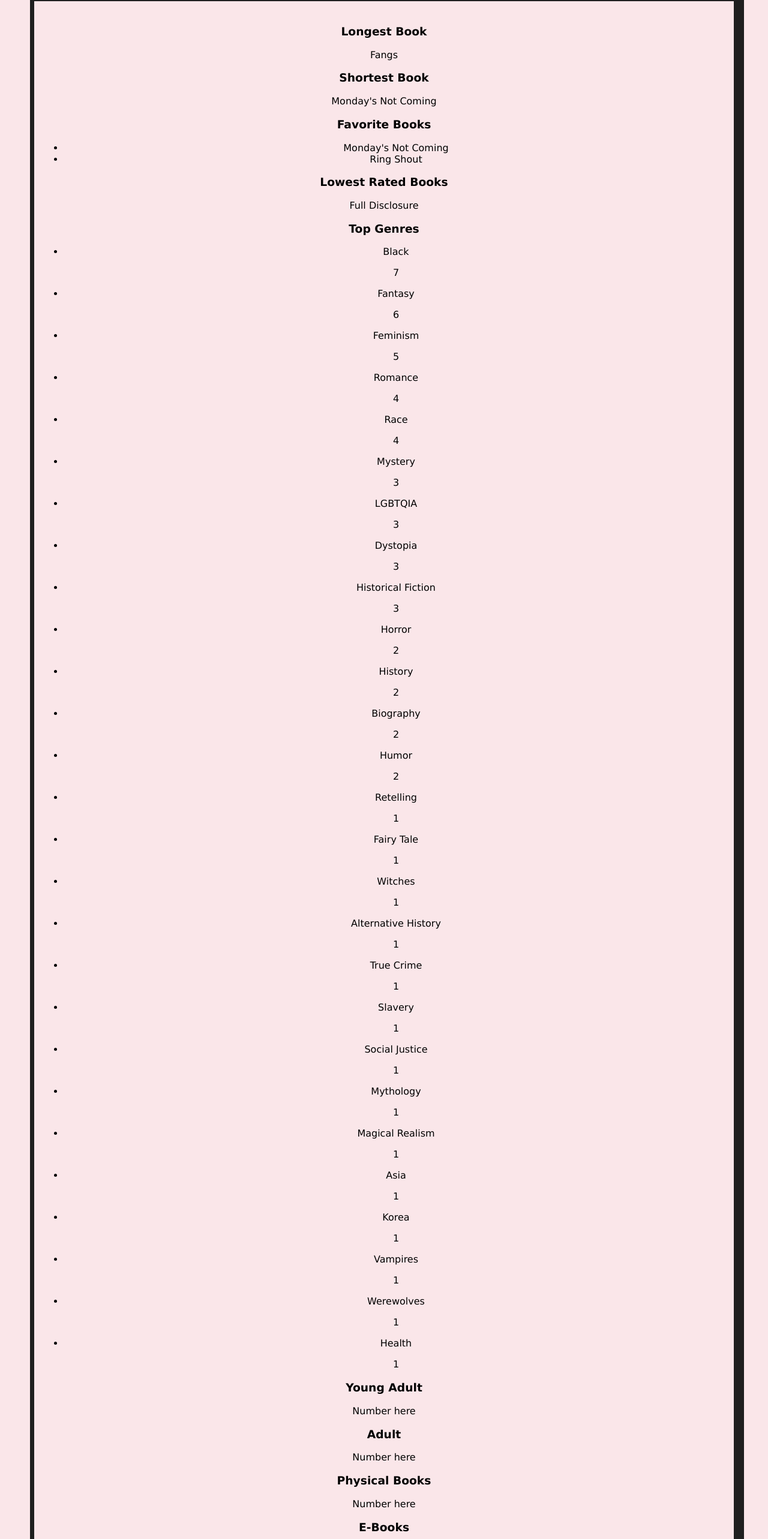
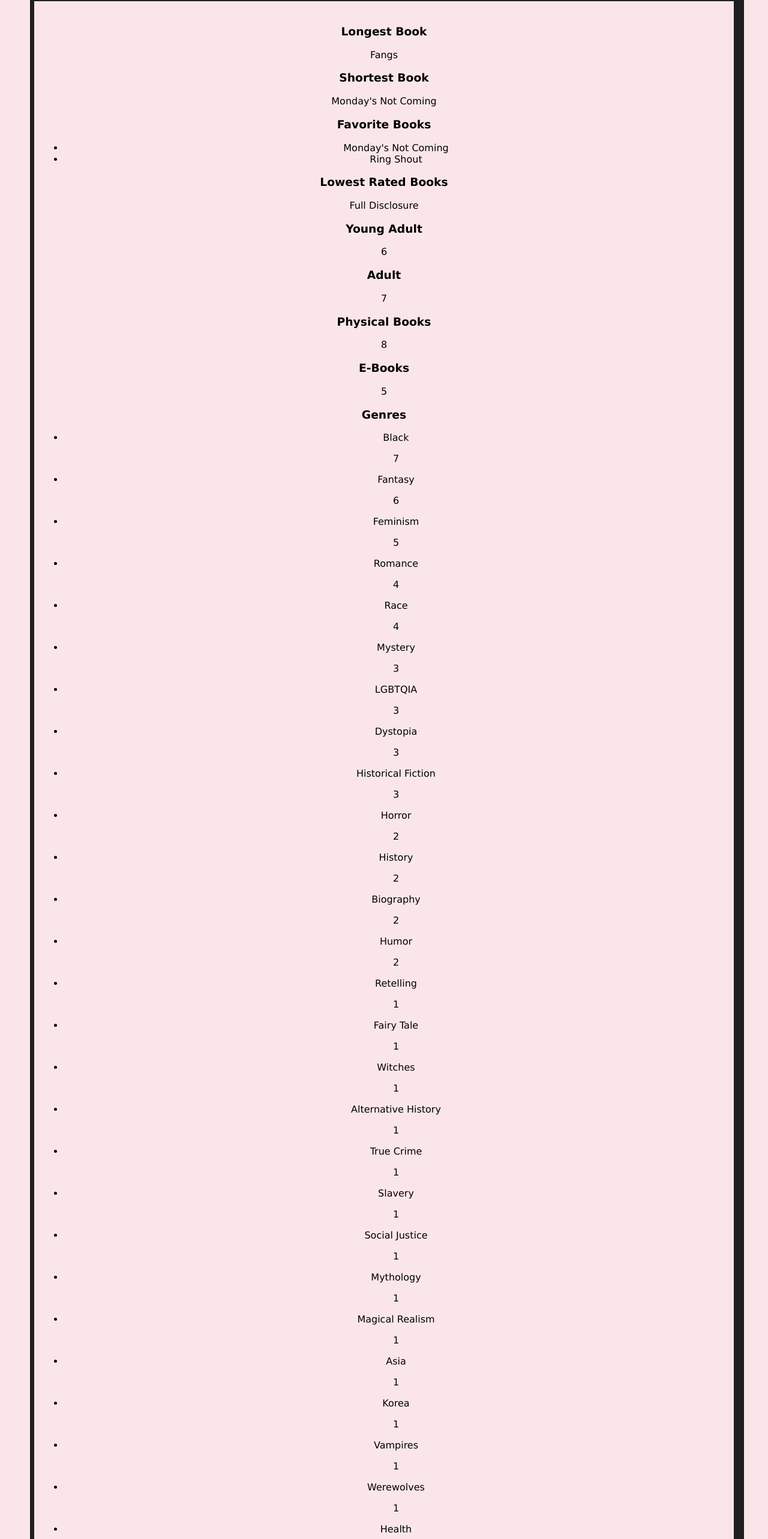
Before and after one commit to brittanyrw/thebookishlog, a Vue app: page /stats in a window 1280 px wide. Shown: the part 220-2786 px from the top of the page at 60% size. Built offline with nearby package versions, Linux system fonts and the light colour scheme.

Commit message:
update stats

```diff
--- a/src/components/OverallStatistics.vue
+++ b/src/components/OverallStatistics.vue
@@ -31,9 +31,29 @@
             <p>{{ sortByRating()[sortByRating().length - 1].title }}</p>
           </div>
         </div>
+        <div class="age">
+          <div class="age-list">
+            <h3>Young Adult</h3>
+            <p>{{ valueCount("age", "Young Adult") }}</p>
+          </div>
+          <div class="age-list">
+            <h3>Adult</h3>
+            <p>{{ valueCount("age", "Adult") }}</p>
+          </div>
+        </div>
+        <div class="methods">
+          <div class="methods-list">
+            <h3>Physical Books</h3>
+            <p>{{ valueCount("medium", "Physical") }}</p>
+          </div>
+          <div class="methods-list">
+            <h3>E-Books</h3>
+            <p>{{ valueCount("medium", "E-Book") }}</p>
+          </div>
+        </div>
         <div class="genres">
           <div class="genre-list">
-            <h3>Top Genres</h3>
+            <h3>Genres</h3>
             <ul>
               <li
                 v-for="(genreAmount, genre) in count(listGenres)"
@@ -46,29 +66,9 @@
             </ul>
           </div>
         </div>
-        <div class="age">
-          <div class="age-list">
-            <h3>Young Adult</h3>
-            <p>Number here</p>
-          </div>
-          <div class="age-list">
-            <h3>Adult</h3>
-            <p>Number here</p>
-          </div>
-        </div>
-        <div class="methods">
-          <div class="methods-list">
-            <h3>Physical Books</h3>
-            <p>Number here</p>
-          </div>
-          <div class="methods-list">
-            <h3>E-Books</h3>
-            <p>Number here</p>
-          </div>
-        </div>
         <div class="setting">
           <div class="setting-list">
-            <h3>Top Book Settings</h3>
+            <h3>Book Settings</h3>
             <ul>
               <li
                 v-for="(settingAmount, setting) in count(listSettings)"
@@ -79,12 +79,6 @@
                 <p class="">{{ settingAmount }}</p>
               </li>
             </ul>
-          </div>
-        </div>
-        <div class="years">
-          <div class="years-list">
-            <h3>Published Years</h3>
-            <p>Chart here</p>
           </div>
         </div>
       </div>
@@ -116,7 +110,7 @@ export default {
       });
 
       return settingList.flat();
-    }
+    },
   },
   methods: {
     sortByLength() {
@@ -149,9 +143,14 @@ export default {
         countedObj[el] = countedObj[el] + 1 || 1;
       });
 
-      const sortedCountedObj = Object.entries(countedObj).sort((a,b)=> b[1]-a[1]);
+      const sortedCountedObj = Object.entries(countedObj).sort(
+        (a, b) => b[1] - a[1]
+      );
       countedObj = Object.fromEntries(sortedCountedObj);
       return countedObj;
+    },
+    valueCount(key, value) {
+      return this.filterReadBooks.filter((book) => book[key] === value).length;
     },
   },
 };
```
